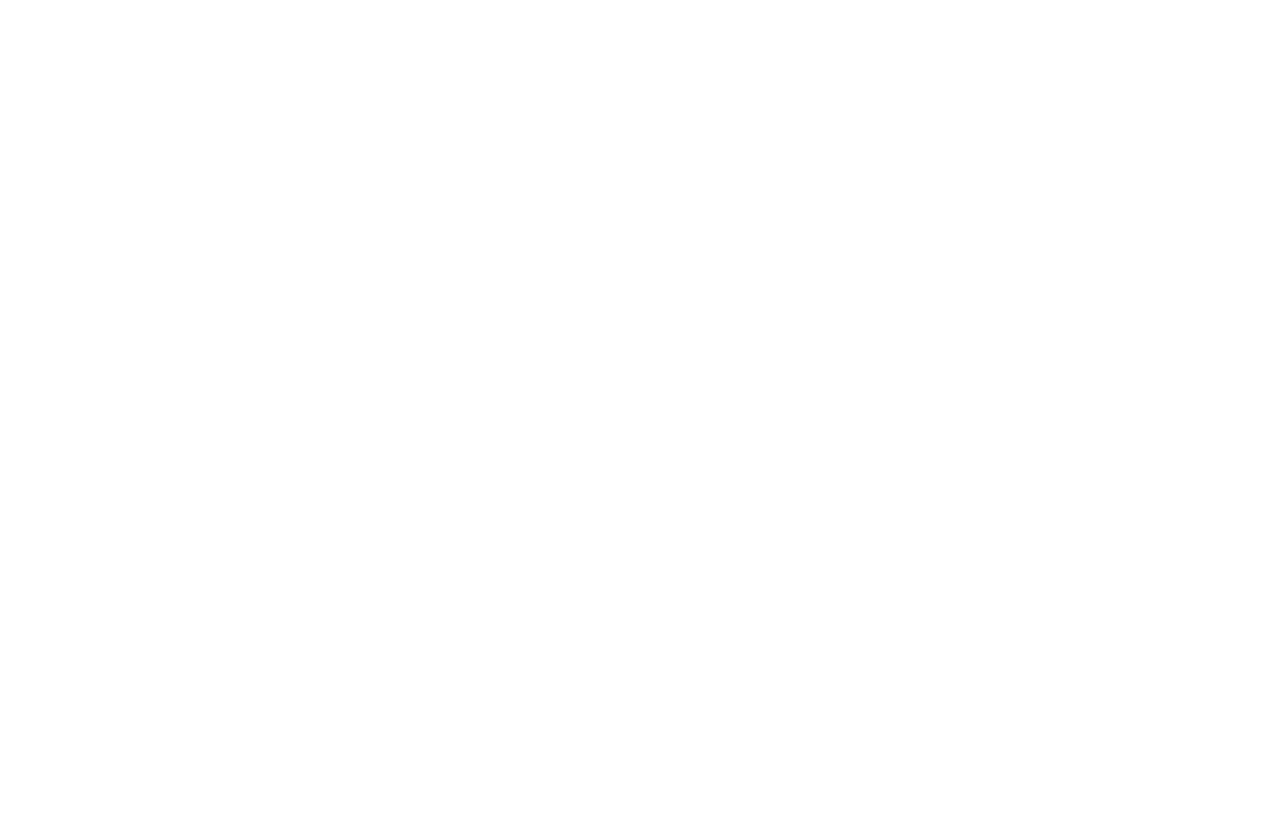
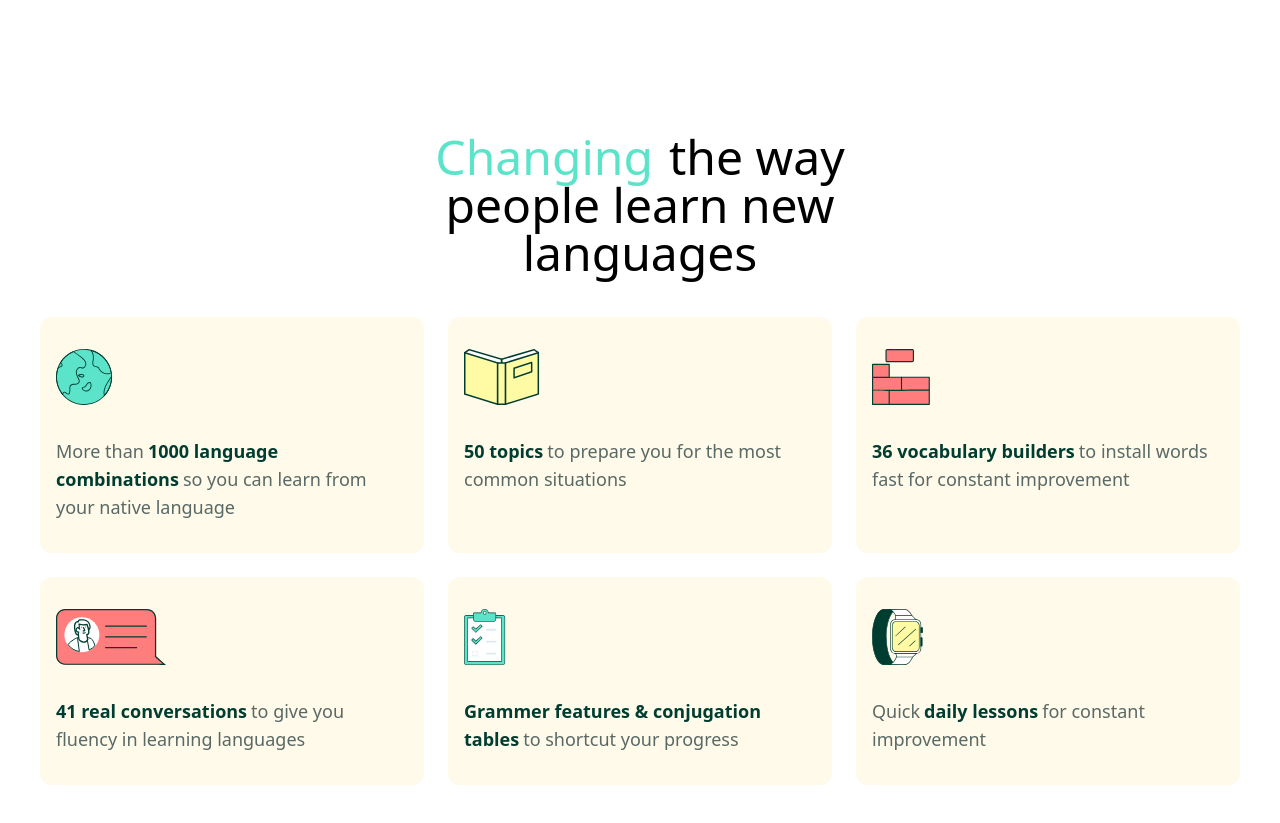
Before and after one commit to Leo-Cata/Dialect-Project, a React (Vite) app: page / in a window 1280 px wide. Shown: the part 1640-2463 px from the top of the page. Before the commit the page ends 1773 px from the top, so only its background shows below. Built offline with nearby package versions, Linux system fonts and the light colour scheme.

Commit message:
cards section added

```diff
--- a/src/App.jsx
+++ b/src/App.jsx
@@ -1,4 +1,5 @@
 import About from './components/About';
+import Cards from './components/Cards';
 import Hero from './components/Hero';
 
 function App() {
@@ -6,6 +7,7 @@
     <>
       <Hero />
       <About />
+      <Cards />
     </>
   );
 }
--- a/src/assets/index.js
+++ b/src/assets/index.js
@@ -3,5 +3,23 @@
 import world from './dialect_world.svg';
 import heartface from './dialect_heartface.svg';
 import person1 from './dialect_person1.svg';
+import cardWorld from './dialect_features_world.svg';
+import cardBricks from './dialect_features_bricks.svg';
+import cardBook from './dialect_features_book.svg';
+import cardChat from './dialect_features_chat.svg';
+import cardClipboard from './dialect_features_clipboard.svg';
+import cardWatch from './dialect_features_watch.svg';
 
-export { logo, background, world, heartface, person1 };
+export {
+  logo,
+  background,
+  world,
+  heartface,
+  person1,
+  cardWorld,
+  cardBricks,
+  cardBook,
+  cardChat,
+  cardClipboard,
+  cardWatch,
+};
--- /dev/null
+++ b/src/components/Cards.jsx
@@ -0,0 +1,78 @@
+import React from 'react';
+import {
+  cardWorld,
+  cardBook,
+  cardBricks,
+  cardChat,
+  cardClipboard,
+  cardWatch,
+} from '../assets';
+const Cards = () => {
+  return (
+    <div className="flex flex-col">
+      <div className="text-5xl space-x-4 w-1/3 text-center self-center">
+        <span className="text-[#5CE4CA] ">Changing</span>
+        <span>the way people learn new languages</span>
+      </div>
+      {/* cards */}
+      <div className="flex justify-center">
+        <div className="grid md:grid-cols-3 gap-6 m-10 max-w-7xl">
+          <div className="bg-[#FFFAE9] rounded-xl py-8">
+            <img src={cardWorld} alt="" className="pb-8 px-4" />
+            <div className="px-4 text-[#596966] text-lg space-x-1">
+              <span>More than</span>
+              <span className="font-bold text-[#003D31]">
+                1000 language combinations
+              </span>
+              <span>so you can learn from your native language</span>
+            </div>
+          </div>
+          <div className="bg-[#FFFAE9] rounded-xl py-8">
+            <img src={cardBook} alt="" className="pb-8 px-4" />
+            <div className="px-4 text-lg text-[#596966] space-x-1">
+              <span className="font-bold text-[#003D31]">50 topics</span>
+              <span>to prepare you for the most common situations</span>
+            </div>
+          </div>
+          <div className="bg-[#FFFAE9] rounded-xl py-8">
+            <img src={cardBricks} alt="" className="pb-8 px-4" />
+            <div className="px-4 text-lg text-[#596966] space-x-1">
+              <span className="font-bold text-[#003D31]">
+                36 vocabulary builders
+              </span>
+              <span>to install words fast for constant improvement</span>
+            </div>
+          </div>
+          <div className="bg-[#FFFAE9] rounded-xl py-8">
+            <img src={cardChat} alt="" className="pb-8 px-4" />
+            <div className="px-4 text-lg text-[#596966] space-x-1">
+              <span className="font-bold text-[#003D31]">
+                41 real conversations
+              </span>
+              <span>to give you fluency in learning languages</span>
+            </div>
+          </div>
+          <div className="bg-[#FFFAE9] rounded-xl py-8">
+            <img src={cardClipboard} alt="" className="pb-8 px-4" />
+            <div className="px-4 text-[#596966] text-lg space-x-1">
+              <span className="font-bold text-[#003D31]">
+                Grammer features & conjugation tables
+              </span>
+              <span>to shortcut your progress</span>
+            </div>
+          </div>
+          <div className="bg-[#FFFAE9] rounded-xl py-8">
+            <img src={cardWatch} alt="" className="pb-8 px-4" />
+            <div className="px-4 text-[#596966] text-lg space-x-1">
+              <span>Quick</span>
+              <span className="font-bold text-[#003D31]">daily lessons</span>
+              <span>for constant improvement</span>
+            </div>
+          </div>
+        </div>
+      </div>
+    </div>
+  );
+};
+
+export default Cards;
```
